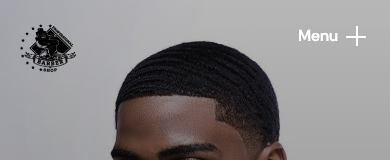
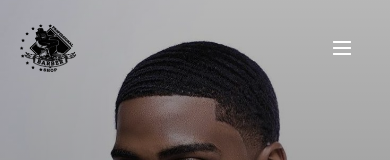
Before and after one commit to kaikhaya123/Real_Barbers, a Next.js app: page / in a window 390 px wide. Shown: the top 160 px of the page. Built offline with nearby package versions, Linux system fonts and the light colour scheme.

Commit message:
Update StaggeredMenu button to hamburger menu icon with smooth animation

```diff
--- a/components/ui/StaggeredMenu.tsx
+++ b/components/ui/StaggeredMenu.tsx
@@ -89,17 +89,40 @@ export default function StaggeredMenu({
       {/* Toggle Button */}
       <button
         onClick={toggleMenu}
-        className="fixed top-6 right-6 z-50 flex items-center gap-2 font-semibold"
+        className="fixed top-6 right-6 z-50 flex items-center justify-center w-12 h-12 font-semibold rounded-lg transition-colors duration-300"
         style={{
           color: changeMenuColorOnOpen && open ? openMenuButtonColor : menuButtonColor,
           position: isFixed ? 'fixed' : 'absolute',
         }}
+        aria-label="Toggle menu"
       >
-        {open ? 'Close' : 'Menu'}
-        <span className="relative w-5 h-5">
-          <span className="absolute inset-x-0 top-1/2 h-0.5 bg-current" />
-          <span className="absolute inset-y-0 left-1/2 w-0.5 bg-current" />
-        </span>
+        <svg
+          className="w-6 h-6 transition-transform duration-300"
+          style={{
+            transform: open ? 'rotate(90deg)' : 'rotate(0deg)',
+          }}
+          fill="none"
+          stroke="currentColor"
+          viewBox="0 0 24 24"
+        >
+          {open ? (
+            <path
+              strokeLinecap="round"
+              strokeLinejoin="round"
+              strokeWidth={2}
+              d="M6 18L18 6M6 6l12 12"
+            />
+          ) : (
+            <>
+              <path
+                strokeLinecap="round"
+                strokeLinejoin="round"
+                strokeWidth={2}
+                d="M4 6h16M4 12h16M4 18h16"
+              />
+            </>
+          )}
+        </svg>
       </button>
 
       {/* Menu Panel */}
```
Also changed, not shown: public/Icons/text.png (added).
